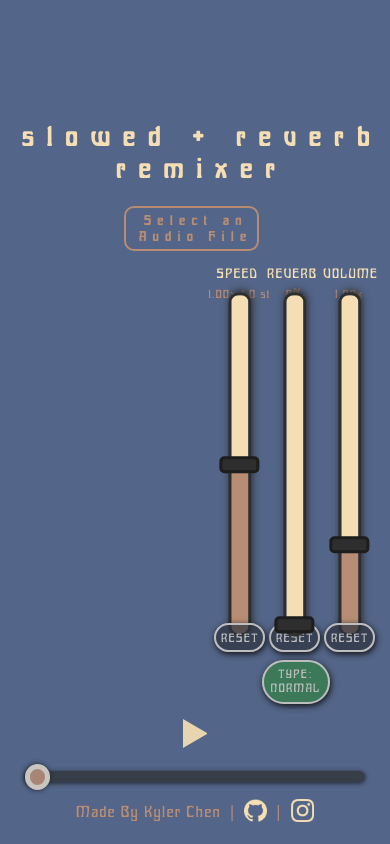
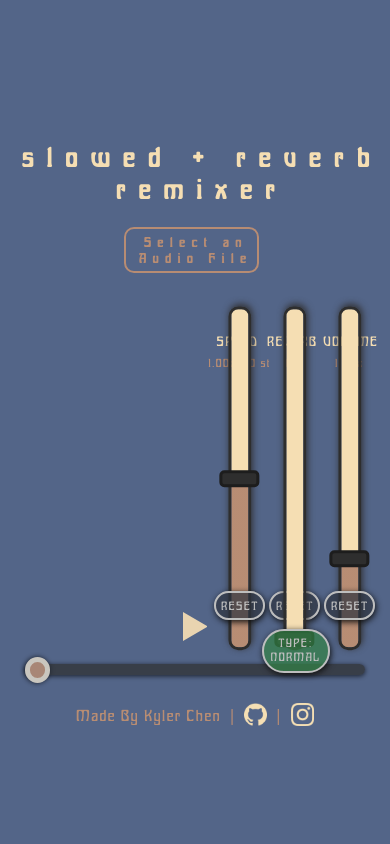
Before and after one commit to kylerc405/slowed-and-reverb, a Flask app: page / in a window 390 px wide. Run offline with Flask 3, Linux system fonts and the light colour scheme.

Commit message:
70% mobile height

```diff
--- a/app.py
+++ b/app.py
@@ -16,10 +16,10 @@ import os
 app = Flask(__name__)
 Scss(app)
 app.config['SECRET_KEY'] = os.getenv('SECRET_KEY', 'default_secret_key')
-app.config['UPLOAD_FOLDER'] = '/tmp'
+# app.config['UPLOAD_FOLDER'] = '/tmp'
 
 # app.config['CUSTOM_TEMP_DIR'] = '/tmp'
-# app.config['UPLOAD_FOLDER'] = 'C:/Users/kchen/AppData/Local/Temp'
+app.config['UPLOAD_FOLDER'] = 'C:/Users/kchen/AppData/Local/Temp'
 # app.config['UPLOAD_FOLDER'] = 'uploads'
 
 
--- a/static/styles.css
+++ b/static/styles.css
@@ -21,15 +21,19 @@ body {
   flex-direction: column;
   justify-content: flex-end;
   align-items: center;
+  height: 100vh;
+  width: 100vw;
 }
 
 html, body {
   height: 100%;
+  overflow: hidden;
 }
 
 .content {
   margin: 0;
   padding: 0;
+  height: 95%;
   width: 80%;
   display: flex;
   justify-content: center;
@@ -39,6 +43,7 @@ html, body {
 
 .content.uploaded {
   margin: 0;
+  height: 95%;
   width: 80%;
   display: block;
   display: grid;
@@ -598,8 +603,23 @@ footer a {
     overflow: auto;
   }
   body {
-    width: 100%;
+    display: flex;
+    justify-content: center;
+    justify-items: center;
+    justify-self: center;
+    align-items: center;
+    align-content: center;
+    align-self: center;
     overflow: auto;
+  }
+  .content, .content.uploaded {
+    margin: 0;
+    height: 70%;
+    display: flex;
+    flex-direction: column;
+    justify-content: center;
+    justify-items: center;
+    justify-self: center;
   }
   .content h1 {
     font-size: 7vw;
--- a/static/styles.scss
+++ b/static/styles.scss
@@ -29,20 +29,22 @@ body {
     padding: 0;
     font-family: 'Bocalupo', 'Bonbance', 'Poppins', sans-serif;
     box-sizing: border-box;
-    // height: 100vh;
-    // width: 100vw;
+
     display: flex;
     flex-direction: column;
     justify-content: flex-end;
     align-items: center;
+
+    height: 100vh;
+    width: 100vw;
 }
 html, body {height: 100%;
-    // overflow: hidden
+    overflow: hidden
     }
 .content {
     margin: 0;
     padding: 0;
-    // height: 95%;z
+    height: 95%;
     width: 80%;
 
     display: flex;
@@ -60,7 +62,7 @@ html, body {height: 100%;
 .content.uploaded {
     margin: 0;
 
-    // height: 95vh;
+    height: 95%;
     width: 80%;
     // border: 2px solid green;
     display: block;
@@ -834,20 +836,37 @@ footer a {
     }
     body {
         // width: 50%;
-        // display: flex;
-        // justify-content: center;
-        // justify-items: center;
-        // justify-self: center;
-        // align-items: center;
-        // align-content: center;
-        // align-self: center;
+        display: flex;
+        justify-content: center;
+        justify-items: center;
+        justify-self: center;
+        align-items: center;
+        align-content: center;
+        align-self: center;
         // height: 80%;
-        width: 100%;
+        // width: 100%;
         // padding: 3em 3em 3em 3em;
         // padding: 10%;
         // margin-top: 5em;
         overflow: auto;
     }
+
+    .content, .content.uploaded {
+        margin: 0;
+
+        height: 70%;
+        // width: 80%;
+        // border: 2px solid green;
+        // display: block;
+        // display:grid;
+        display: flex;
+        flex-direction: column;
+        justify-content: center;
+        justify-items: center;
+        justify-self: center;
+
+    }
+
     .content h1 {
         font-size: 7vw;
         width: 100vw;
```
Also changed, not shown: 1 other file.
